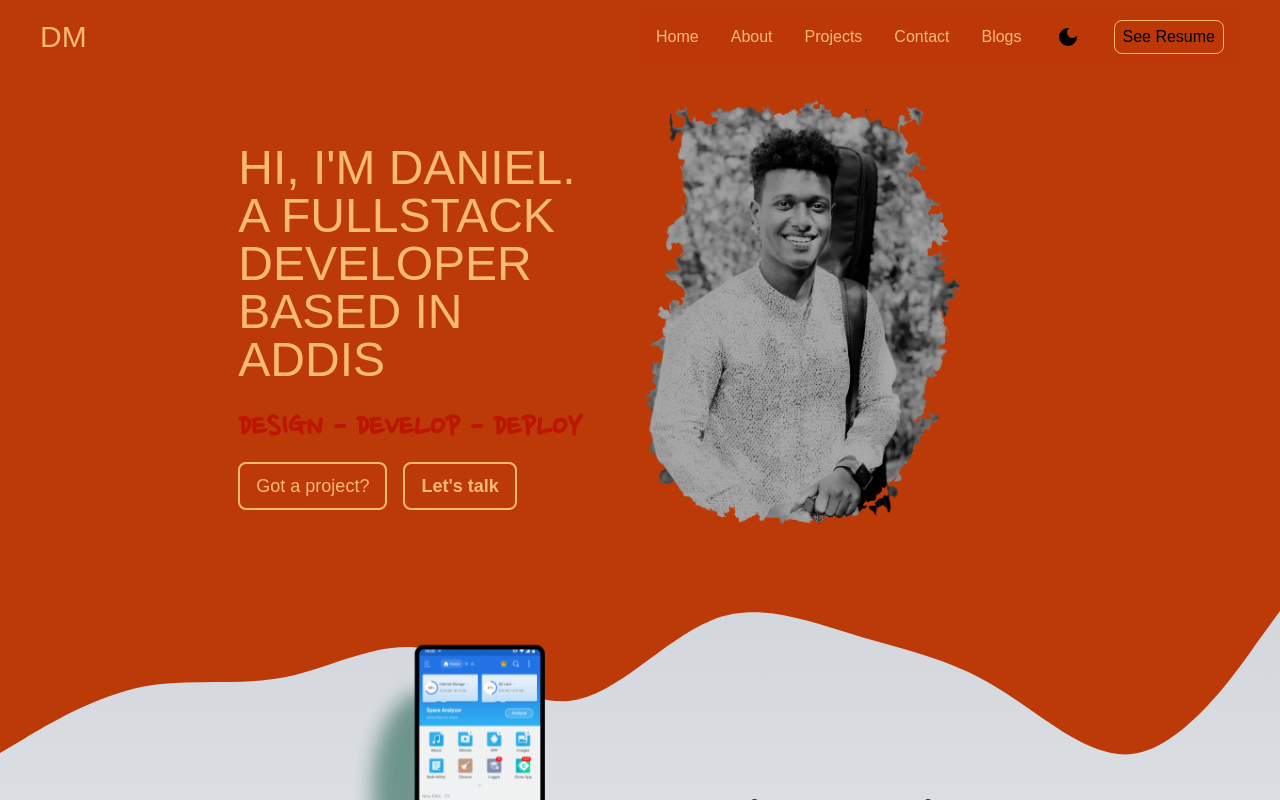
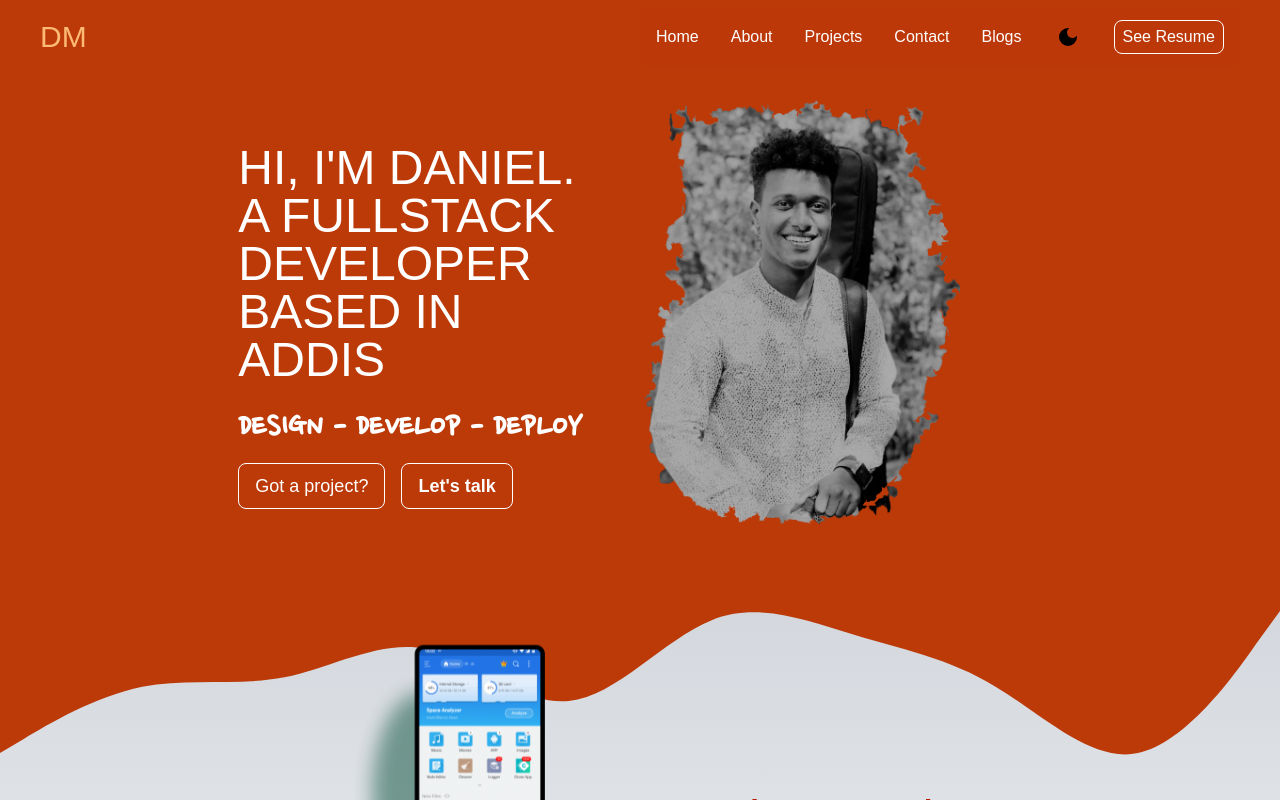
Before and after one commit to danmesfin/portfolio, a Next.js app: page / in a window 1280 px wide. Built offline with nearby package versions, Linux system fonts and the light colour scheme; a web font is replaced by a local one.

Commit message:
minor updates

```diff
--- a/components/About/index.tsx
+++ b/components/About/index.tsx
@@ -5,7 +5,7 @@ import Image from 'next/image';
 function About() {
   return (
     <section
-      className="relative bg-gradient-to-b from-gray-300 to-gray-100 pb-[45rem] md:pb-[20rem]"
+      className="relative bg-gradient-to-b from-gray-300 to-white dark:from-zinc-800  pb-[45rem] md:pb-[20rem]"
       id="about"
     >
       <svg
@@ -36,12 +36,12 @@ function About() {
           className="absolute top-[15rem] mx-auto md:top-[10rem] md:relative w-full md:w-1/2
         flex flex-col text-left items-center align-middle"
         >
-          <h2 className="text-left self-start font-display text-redish text-3xl md:text-5xl  px-8 md:px-0">
+          <h2 className="text-left self-start font-display text-redish dark:text-white text-3xl md:text-5xl  px-8 md:px-0">
             How it started
           </h2>
           <p
             className="w-full px-8 md:px-4 md:w-2/3 mt-5 flex text-wrap self-start font-hand
-          text-left text-orangish text-xl md:text-2xl"
+          text-left text-orangish dark:text-white text-xl md:text-2xl"
           >
             In 2017, I began coding using ES File Explorer, an Android file
             explorer app, to write HTML and CSS. My goal was to build a school
--- a/components/Banner/index.tsx
+++ b/components/Banner/index.tsx
@@ -21,24 +21,28 @@ export default function Index() {
         <div className="h-4/5 mx-auto flex flex-wrap-reverse md:flex-row md:flex-nowrap">
           <div className="w-full md:w-1/2 flex flex-col px-5 md:pl-40 justify-start md:justify-center py-5">
             <div
-              className="flex flex-col mt-4 p-1 font-display text-primary text-center md:text-left
+              className="flex flex-col mt-4 p-1 font-display text-white dark:text-primary text-center md:text-left
            text-4xl md:text-5xl"
             >
               <span>HI, I&apos;M DANIEL.</span>
               <span>A FULLSTACK DEVELOPER</span>
               <span>BASED IN ADDIS</span>
             </div>
-            <span className="text-center md:text-start text-3xl font-hand font-bold md:text-4xl mt-4 p-1 text-redish">
+            <span className="text-center md:text-start text-3xl font-hand font-bold md:text-4xl mt-4 p-1 text-white dark:text-primary">
               DESIGN - DEVELOP - DEPLOY
             </span>
             <div className="flex mt-4 p-1 mx-auto md:ml-0">
               <a href="#contact">
-                <span className="py-3 px-4 text-lg border-2 rounded-lg border-primary text-primary">
+                <span
+                  className="py-3 px-4 text-lg rounded-lg transform delay-75 duration-100 border border-white dark:border-primary hover:bg-orange-300
+              text-white  dark:text-primary hover:text-black"
+                >
                   Got a project?
                 </span>
                 <span
-                  className="py-3 ml-4 px-4 text-lg font-bold border-2
-                 rounded-lg border-primary text-primary"
+                  className="py-3 ml-4 px-4 text-lg font-bold
+                 rounded-lg transform delay-75 duration-100 border border-white dark:border-primary hover:bg-orange-300
+              text-white  dark:text-primary hover:text-black"
                 >
                   Let&apos;s talk
                 </span>
--- a/components/Layout/Navbar.tsx
+++ b/components/Layout/Navbar.tsx
@@ -100,8 +100,8 @@ function Navbar() {
               onClick={closeNav}
             >
               <div
-                className="px-2 py-1 my-1 rounded-lg border border-primary hover:bg-gray-200
-               dark:text-primary dark:hover:bg-gray-600"
+                className="px-2 py-1 my-1 rounded-lg transform delay-75 duration-100 border border-white dark:border-primary hover:bg-orange-300
+              text-white  dark:text-primary dark:hover:text-black"
               >
                 See Resume
               </div>
--- a/components/Navitem/index.tsx
+++ b/components/Navitem/index.tsx
@@ -12,7 +12,7 @@ interface NavitemProps {
 function Navitem({ active, link, menu, description, onClick }: NavitemProps) {
   return (
     <li
-      className={`cursor-pointer transform duration-200 delay-175 block font-display py-2 pr-4 pl-3 rounded-md text-center text-primary  md:p-0 ${
+      className={`cursor-pointer transform duration-200 delay-175 block font-display py-2 pr-4 pl-3 rounded-md text-center text-white dark:text-primary  md:p-0 ${
         active ? '' : ''
       }`}
       aria-current="page"
--- a/components/ProjectCard.tsx
+++ b/components/ProjectCard.tsx
@@ -17,7 +17,7 @@ interface ProjectCardProps {
 const ProjectCard: React.FC<ProjectCardProps> = ({ project, onClick }) => (
   <Parallax translateY={[-10, 10]} onClick={onClick}>
     <a href={project.projecturl} target="_blank" rel="noreferrer">
-      <div className="p-5 cursor-pointer transition transform duration-300 hover:scale-105 border border-base">
+      <div className="p-5 cursor-pointer transition transform duration-300 hover:scale-[1.01] border border-base">
         <div className="relative w-60 h-60 md:h-72 md:w-72 lg:w-96 lg:h-96 shadow-md shadow-gray-600 dark:shadow-gray-900">
           <Image
             src={project.imgurl}
--- a/components/Projects/index.tsx
+++ b/components/Projects/index.tsx
@@ -46,7 +46,7 @@ export default function index() {
   return (
     <div
       className="w-full flex flex-col justify-center flex-wrap md:flex-nowrap
-         py-20 font-mono mx-auto bg-gradient-to-b from-gray-100 to-gray-300 dark:from-black"
+         py-20 font-mono mx-auto bg-gradient-to-b from-white via-orange-300 to-white dark:from-black"
       id="projects"
     >
       <div
@@ -55,7 +55,7 @@ export default function index() {
       >
         <div className="mx-auto">
           <div className="flex flex-col text-center my-5 pt-5 text-base">
-            <span className="text-6xl md:text-9xl  font-display text-[]">
+            <span className="text-6xl md:text-7xl  font-display text-[]">
               Projects
             </span>
             <span className="mt-16 text-2xl md:text-2xl text-[] font-hand">
--- a/components/Services/index.tsx
+++ b/components/Services/index.tsx
@@ -1,95 +1,106 @@
-// @ts-nocheck
 import React from 'react';
-import { motion } from 'framer-motion';
-import { MdOutlineDesignServices } from 'react-icons/md';
-import { FaMobileAlt, FaTools, FaHtml5 } from 'react-icons/fa';
+import {
+  FaPalette,
+  FaCode,
+  FaMobileAlt,
+  FaBullhorn,
+  FaChalkboardTeacher,
+} from 'react-icons/fa';
 
-interface Skill {
-  name: string;
-  icon: React.ElementType;
-  description: string;
-}
-
-interface SkillCardProps {
-  skill: Skill;
-}
-
-const SkillCard: React.FC<SkillCardProps> = ({ skill }) => (
-  <motion.div
-    whileHover={{ scale: 1.05 }}
-    whileTap={{ scale: 0.95 }}
-    className="flex flex-col justify-center text-left w-full md:w-96 px-1 md:px-3 py-2 my-4 md:m-4 rounded-lg shadow-lg text-base"
-  >
-    {React.createElement(skill.icon, {
-      className: 'w-12 h-12 md:w-24 md:h-24 font-neon',
-    })}
-    <span className="text-xl md:text-3xl uppercase font-display">
-      {skill.name}
-    </span>
-    <span className="text-md pt-2 md:text-xl font-hand">
-      {skill.description}
-    </span>
-  </motion.div>
-);
-
-const Index: React.FC = () => {
-  const skills: Skill[] = [
+const Services = () => {
+  const serviceCategories = [
     {
-      name: 'UX/UI',
-      icon: MdOutlineDesignServices,
-      description:
-        'I love creating cool and stylish websites! Using tools like Figma and AdobeXD, I make sure your website not only looks great but also feels awesome for anyone who visits.',
+      category: 'UI/UX Design',
+      icon: <FaPalette />,
+      services: [
+        'Creating cool and stylish designs',
+        'Landing Pages for Organizations',
+        'Portfolio or Personal Websites',
+        'Product Landing Pages',
+        'Other customized design solutions based on client needs',
+      ],
     },
     {
-      name: 'Web Development',
-      icon: FaHtml5,
-      description:
-        'Got a cool idea? I can turn it into a fully working website! I use HTML, CSS, JavaScript, and fancy frameworks like React and Vue to bring your vision to life. Your website will not only be functional but also super user-friendly.',
+      category: 'Web Application Development',
+      icon: <FaCode />,
+      services: [
+        'Building scalable and responsive web applications',
+        'Booking systems',
+        'Reservation systems',
+        'Content Management Systems (CMS)',
+        'Other customized web application solutions',
+      ],
     },
     {
-      name: 'Mobile Development',
-      icon: FaMobileAlt,
-      description:
-        'Need a mobile app? I got you covered! I design and build apps using React Native, so they look fantastic and work smoothly on any device. Your users will love it!',
+      category: 'Mobile Application Development',
+      icon: <FaMobileAlt />,
+      services: [
+        'Crafting mobile applications for iOS and Android platforms',
+        'Other customized mobile application solutions',
+      ],
     },
     {
-      name: 'FULL STACK',
-      icon: FaTools,
-      description: `I bring a blend of coding expertise and tech wizardry to your project. Whether it's ensuring smooth version control, optimizing for the cloud, or adding a touch of style, I've got your full-stack needs covered!`,
+      category: 'Branding and Digital Marketing',
+      icon: <FaBullhorn />,
+      services: [
+        'Developing brand identity and strategy',
+        'Executing digital marketing campaigns to enhance online presence',
+      ],
+    },
+    {
+      category: 'Technical Consultation and Training',
+      icon: <FaChalkboardTeacher />,
+      services: [
+        'Providing expert advice on software architecture',
+        'Guidance on selecting the right technology stack',
+        'Assistance with project planning',
+        'Offering training sessions to empower clients with technical skills',
+      ],
     },
   ];
 
   return (
-    <section
-      className="h-[80rem] py-10 md:py-20 "
-      id="services"
-      style={{ backgroundImage: `url('/images/nature-bg-img-01.jpg') ` }}
-    >
-      <div className="flex flex-col mx-auto">
-        <div className="mx-auto">
-          <div className="text-redish flex flex-col text-center my-5 py-5 text-6xl md:text-6xl font-display item-center">
-            <span>Services</span>
-            <span className="font-bold mt-5 px-5 text-sm md:text-md mx-auto">
-              open to any digital services
-            </span>
-            <hr className="mx-auto rounded-lg w-48 bg-gray-400 border-2" />
-          </div>
-        </div>
-        <div className="flex flex-col justify-center mx-auto font-mono">
-          <motion.div
-            initial={{ opacity: 0 }}
-            animate={{ opacity: 1 }}
-            transition={{ duration: 1 }}
-            className="grid grid-col-1 md:grid-cols-2 px-10 md:px-0"
-          >
-            {skills.map((skill) => (
-              <SkillCard key={skill.name} skill={skill} />
-            ))}
-          </motion.div>
+    <section className="bg-gray-100 py-16 dark:bg-zinc-800">
+      <div className="container mx-auto">
+        <h2
+          className="text-5xl font-display font-bold text-center mb-16
+         dark:text-white underline decoration-wavy text-orange-900"
+        >
+          what can I help you with ?
+        </h2>
+        <div className="grid grid-cols-1 md:grid-cols-2 lg:grid-cols-3 gap-8 md:px-24 md:gap-16">
+          {serviceCategories.map((category) => (
+            <div
+              key={category.category}
+              className=" dark:bg-zinc-700 p-6 border-4 border-primary dark:border-gray-500
+               rounded-md transition duration-300 hover:shadow-lg flex flex-col items-center"
+            >
+              <span className="text-6xl text-primary mb-4">
+                {category.icon}
+              </span>
+              <h3
+                className="text-2xl text-center font-display font-semibold
+               text-orange-900 dark:text-orange-400 mb-4"
+              >
+                {category.category}
+              </h3>
+              <ul className="list-disc pl-6 ">
+                {category.services.map((service, index) => (
+                  <li
+                    // eslint-disable-next-line react/no-array-index-key
+                    key={index}
+                    className="text-gray-600 dark:text-fuchsia-200  mb-2"
+                  >
+                    {service}
+                  </li>
+                ))}
+              </ul>
+            </div>
+          ))}
         </div>
       </div>
     </section>
   );
 };
 
-export default Index;
+export default Services;
--- a/components/TechStacks/index.tsx
+++ b/components/TechStacks/index.tsx
@@ -27,7 +27,8 @@ const TechItem: React.FC<TechItemProps> = ({ icon, label }) => (
 
 const TechStack: React.FC = () => (
   <div
-    className="h-[60rem]  w-full flex flex-col justify-center mx-auto py-8 md:py-10 bg-gradient-to-b from-gray-300 to-base text-white dark:from-black"
+    className="h-[60rem]  w-full flex flex-col justify-center mx-auto py-8 md:py-10 bg-gray-100
+     dark:text-white dark:bg-zinc-800"
     id="TechStack"
   >
     <div className="flex flex-wrap w-full justify-center">
```
